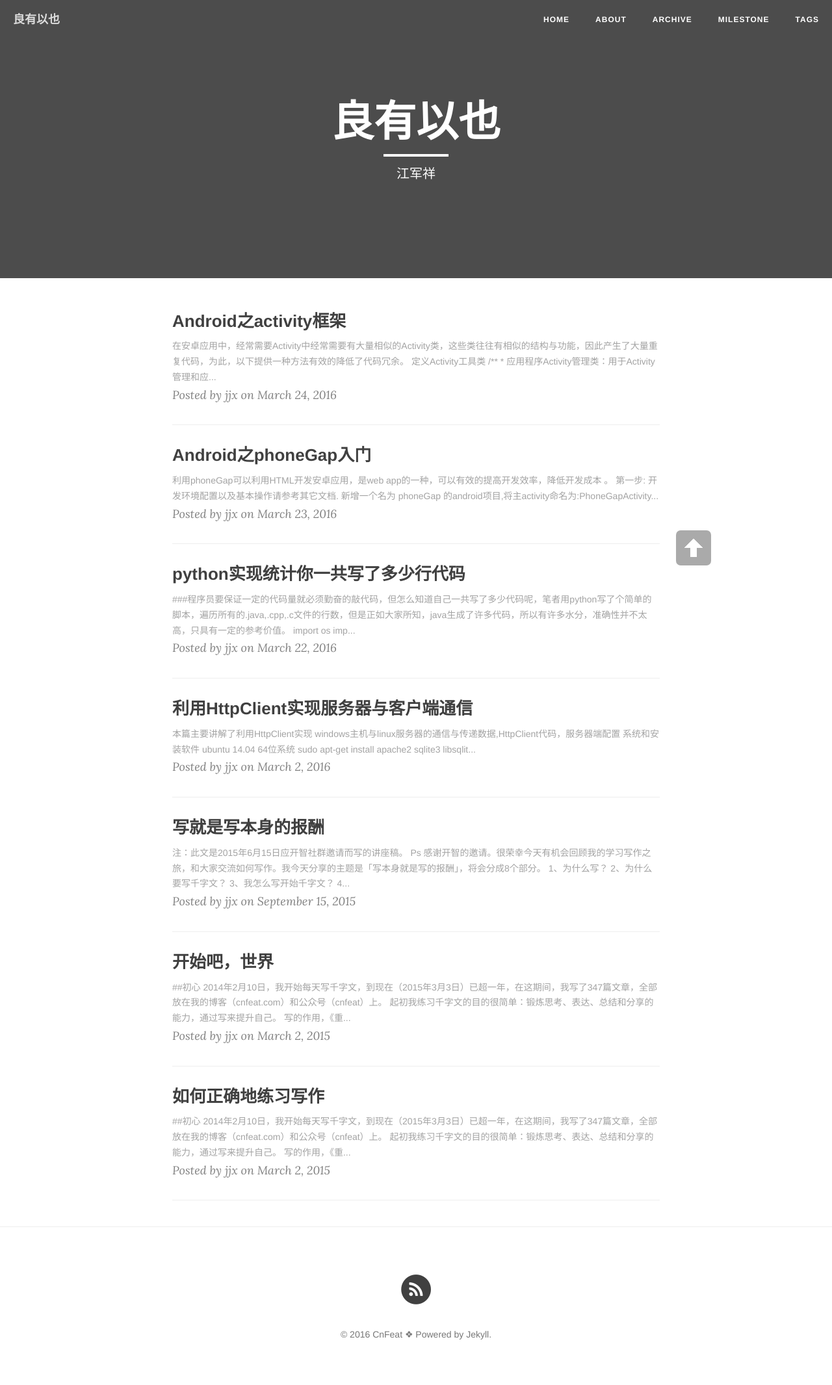
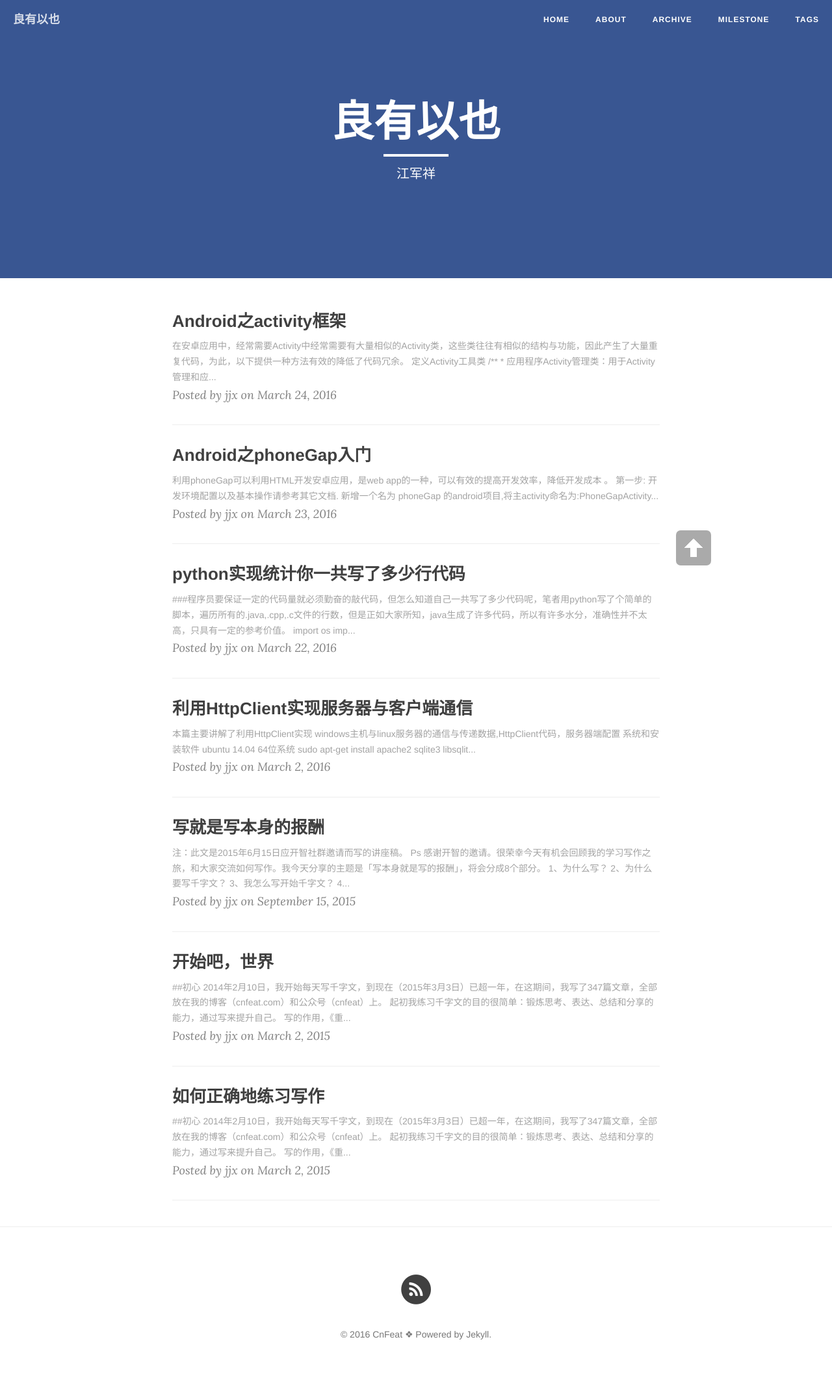
Before and after one commit to whuhan2013/whuhan2013.github.io, a Jekyll site: the page built from index.html, in a window 1280 px wide. Shown: the whole page at 65% size. Built offline with Jekyll 4.4.1, drawn with Linux system fonts in a browser that asks for light colours; nearby versions of some CDN libraries; the list of posts is cut into pages by our own code.

Commit message:
Update _config.yml

```diff
--- a/_config.yml
+++ b/_config.yml
@@ -1,6 +1,6 @@
 # Site settings
 title: 良有以也
-header-img: "img/black.jpg"
+header-img: "img/facebook.jpg"
 tagline: "cn"
 description: "江军祥|读而立·写而生"
 baseurl: ""
```
